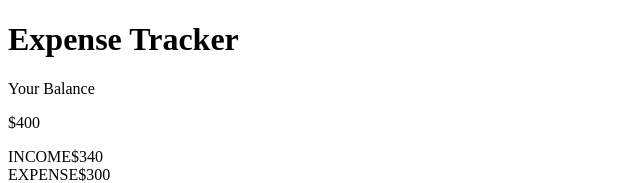
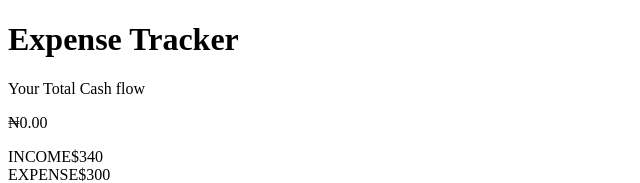
Before and after one commit to Abdulazeez-Dolapo/react-expense-tracker, a React (Create React App) app: page / in a window 1280 px wide. Shown: the top 183 px of the page, without its empty margins (0-640 px from the left). Built offline with nearby package versions, Linux system fonts and the light colour scheme.

Commit message:
add cashflow component

```diff
--- a/src/App.js
+++ b/src/App.js
@@ -1,7 +1,7 @@
 import React from "react"
 
 import { Header } from "./components/Header"
-import { Balance } from "./components/Balance"
+import { CashFlow } from "./components/CashFlow"
 import { IncomeExpense } from "./components/IncomeExpense"
 import { History } from "./components/History"
 import { AddTransaction } from "./components/AddTransaction"
@@ -13,7 +13,7 @@ function App() {
 		<TransactionProvider>
 			<div className="app">
 				<Header />
-				<Balance />
+				<CashFlow />
 				<IncomeExpense />
 				<History />
 				<AddTransaction />
--- a/src/components/AddTransaction.js
+++ b/src/components/AddTransaction.js
@@ -3,7 +3,7 @@ import { validateInput } from "../utils/validators"
 import { TransactionContext } from "../context/TransactionState"
 
 export const AddTransaction = () => {
-	const { addTransaction, transactions } = useContext(TransactionContext)
+	const { addTransaction } = useContext(TransactionContext)
 
 	const [description, setDescription] = useState("")
 	const [amount, setAmount] = useState(0)
@@ -34,7 +34,6 @@ export const AddTransaction = () => {
 		}
 
 		addTransaction(newTransaction)
-		console.log(transactions)
 		resetForm()
 	}
 
--- a/src/components/Balance.js
+++ /dev/null
@@ -1,10 +0,0 @@
-import React from "react"
-
-export const Balance = () => {
-	return (
-		<div>
-			<p>Your Balance</p>
-			<p>$400</p>
-		</div>
-	)
-}
--- /dev/null
+++ b/src/components/CashFlow.js
@@ -0,0 +1,18 @@
+import React, { useContext } from "react"
+import { TransactionContext } from "../context/TransactionState"
+
+export const CashFlow = () => {
+	const { transactions } = useContext(TransactionContext)
+
+	const totalCashFlow = transactions
+		.map(transaction => +transaction.amount)
+		.reduce((accumulator, currentValue) => accumulator + currentValue, 0)
+		.toFixed(2)
+
+	return (
+		<div>
+			<p>Your Total Cash flow</p>
+			<p>&#8358;{totalCashFlow}</p>
+		</div>
+	)
+}
```
